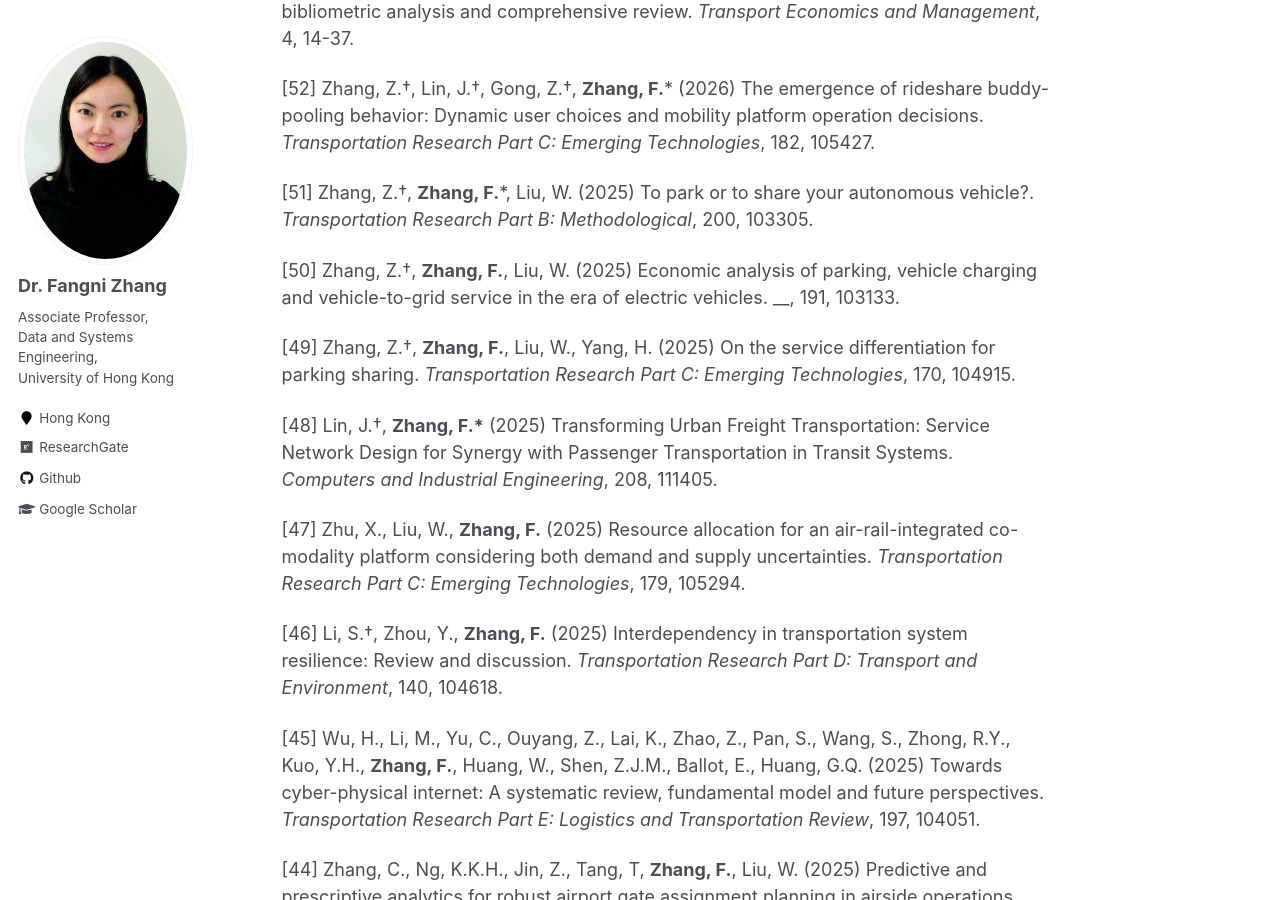
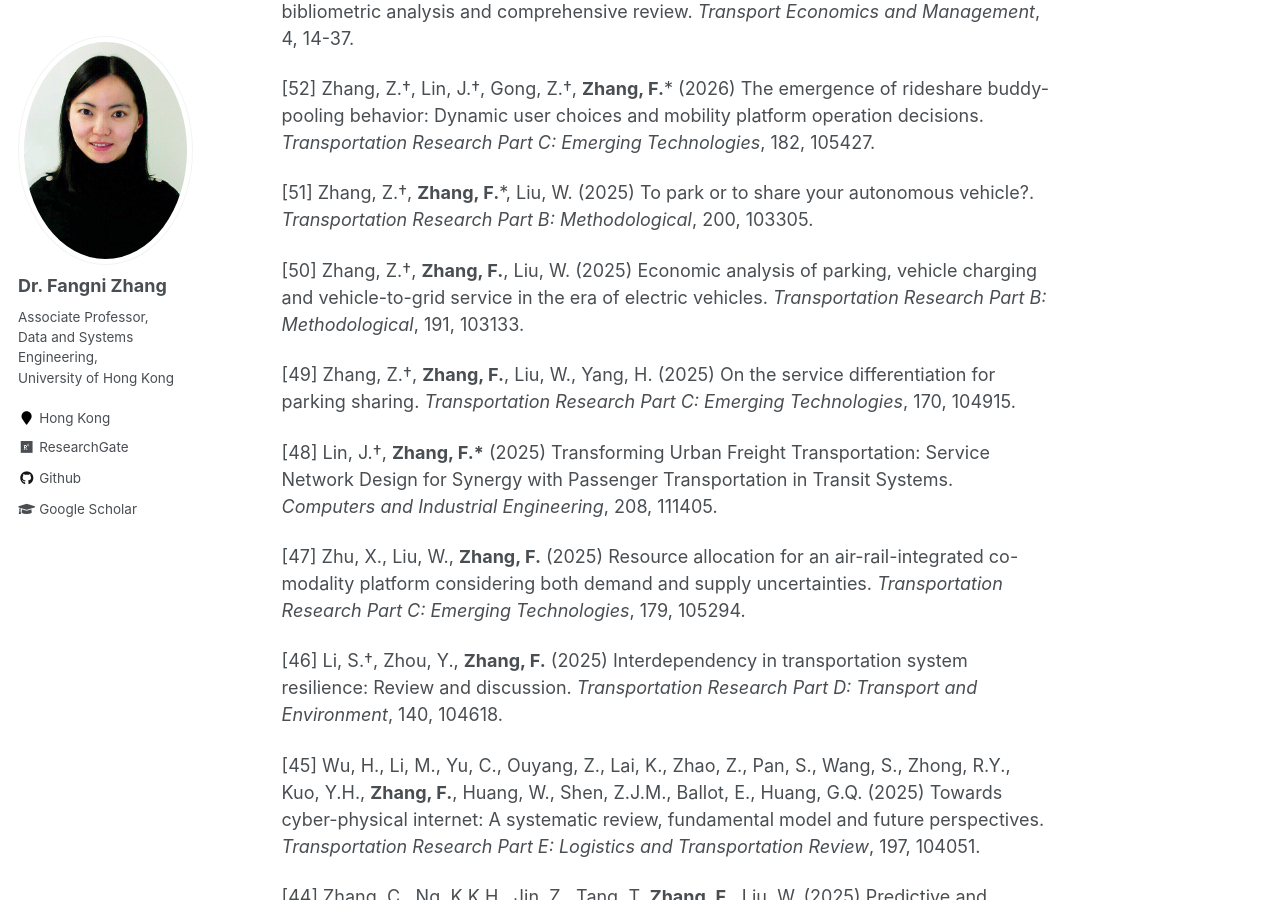
Before and after one commit to fangnizhang/fangnizhang.github.io, a Jekyll site: the page built from _pages/publications.md, in a window 1280 px wide and 900 px high, scrolled down 834 px. Built offline with Jekyll 4.4.1, drawn with Linux system fonts in a browser that asks for light colours.

Commit message:
Update publications.md

```diff
--- a/_pages/publications.md
+++ b/_pages/publications.md
@@ -34,7 +34,7 @@ Journal Publications
 
 [51] Zhang, Z.†, __Zhang, F.__*, Liu, W. (2025) To park or to share your autonomous vehicle?. _Transportation Research Part B: Methodological_, 200, 103305.
 
-[50] Zhang, Z.†, __Zhang, F.__, Liu, W. (2025) Economic analysis of parking, vehicle charging and vehicle-to-grid service in the era of electric vehicles. __, 191, 103133.
+[50] Zhang, Z.†, __Zhang, F.__, Liu, W. (2025) Economic analysis of parking, vehicle charging and vehicle-to-grid service in the era of electric vehicles.  _Transportation Research Part B: Methodological_, 191, 103133.
 
 [49] Zhang, Z.†, __Zhang, F.__, Liu, W., Yang, H. (2025) On the service differentiation for parking sharing. _Transportation Research Part C: Emerging Technologies_, 170, 104915.
 
```
